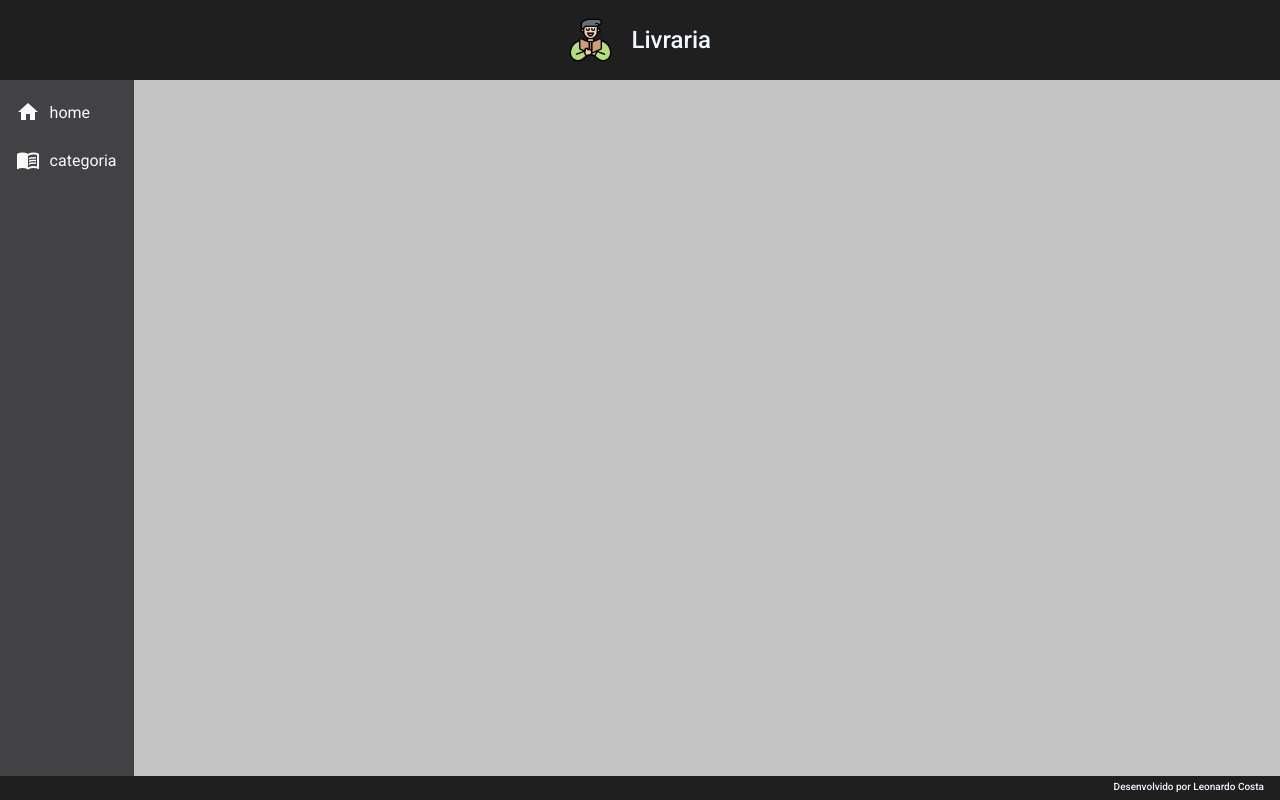
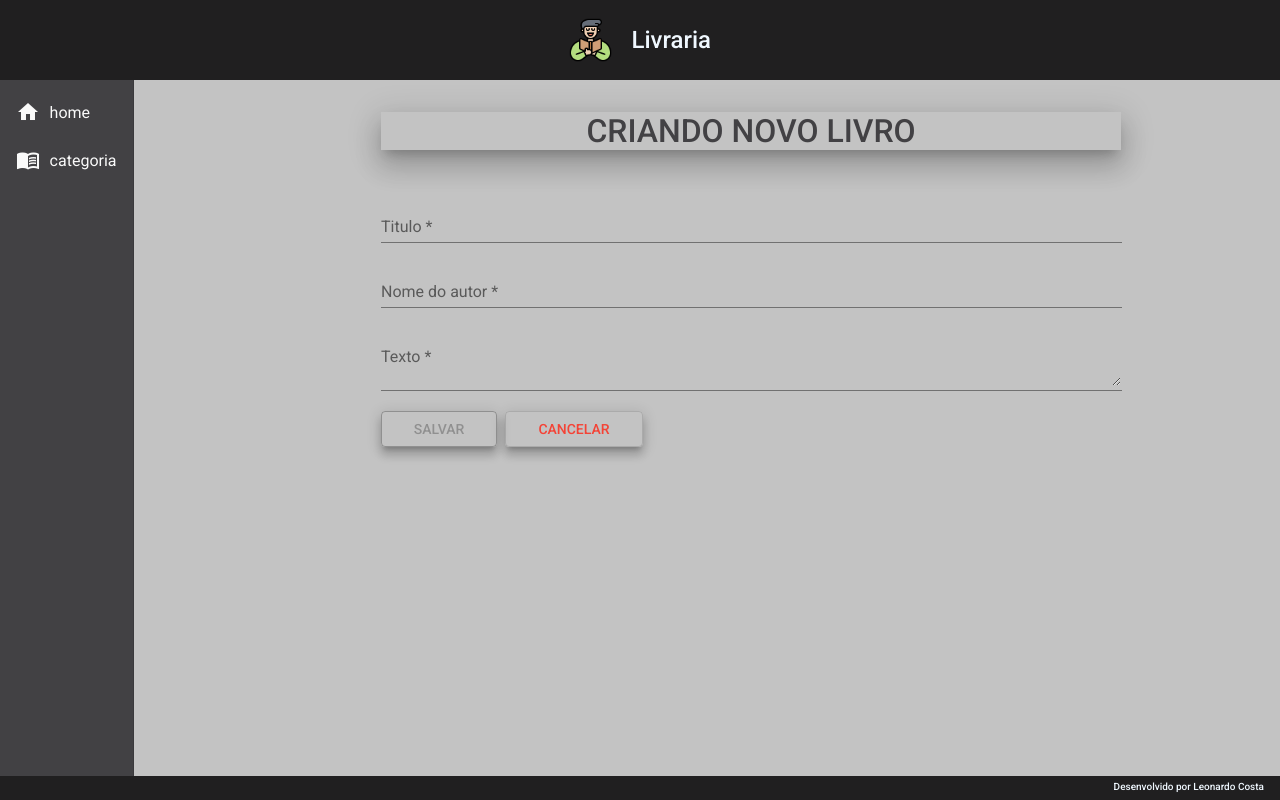
Before and after one commit to Dev-Leonardo-Costa/Livraria-front, an Angular app in the folder livraria-front/: page /categorias/1/livros/create in a window 1280 px wide. Before the commit this address led to /. Built offline with nearby package versions, Linux system fonts and the light colour scheme.

Commit message:
foi implementado o create de salvar um livro

```diff
--- a/livraria-front/src/app/app-routing.module.ts
+++ b/livraria-front/src/app/app-routing.module.ts
@@ -1,4 +1,4 @@
-
+import { LivroCreateComponent } from './components/views/livro/livro-create/livro-create.component';
 import { CategoriaUpdateComponent } from "./components/views/categoria/categoria-update/categoria-update.component";
 import { CategoriaDeleteComponent } from "./components/views/categoria/categoria-delete/categoria-delete.component";
 import { CategoriaCreateComponent } from "./components/views/categoria/categoria-create/categoria-create.component";
@@ -33,6 +33,10 @@
     path: "categorias/:id_cat/livros",
     component: LivroReadAllComponent,
   },
+  {
+    path: "categorias/:id_cat/livros/create",
+    component: LivroCreateComponent
+  },
 ];
 
 @NgModule({
--- /dev/null
+++ b/livraria-front/src/app/components/views/livro/livro-create/livro-create.component.css
@@ -0,0 +1,27 @@
+form{
+    text-align: center;
+    width: 70%;
+    margin: 2rem auto 0 auto;
+}
+
+h2{
+    font-size: 2rem;
+    font-weight: 500;
+    margin-bottom: 3rem;
+    color: #424144;
+}
+
+.form{
+    width: 100%;
+}
+
+.buttons{
+    width: 100%;
+    text-align: start;
+}
+
+button{
+    margin-right: .5rem;
+    padding-right: 2rem;
+    padding-left: 2rem;
+}
--- /dev/null
+++ b/livraria-front/src/app/components/views/livro/livro-create/livro-create.component.html
@@ -0,0 +1,27 @@
+<form>
+    <H2 class="mat-elevation-z17">CRIANDO NOVO LIVRO</H2>
+
+    <mat-form-field class="form">
+        <mat-label>Titulo</mat-label>
+        <input matInput [(ngModel)]="livro.titulo" [formControl]="titulo" required type="text" name="titulo" placeholder="Ex. Spring boot com Angular 10" maxlength="100">
+        <mat-error *ngIf="titulo.invalid">{{ getMessage() }}</mat-error>
+    </mat-form-field>
+
+    <mat-form-field class="form">
+        <mat-label>Nome do autor</mat-label>
+        <input matInput [(ngModel)]="livro.nome_autor" [formControl]="nome_autor" required type="text" name="nome_autor" placeholder="Ex. Leonardo Costa" maxlength="100">
+        <mat-error *ngIf="nome_autor.invalid">{{ getMessage() }}</mat-error>
+    </mat-form-field>
+
+    <mat-form-field class="form">
+        <mat-label>Texto</mat-label>
+        <textarea matInput [(ngModel)]="livro.texto" [formControl]="texto" required type="text" name="texto" placeholder="Ex. Lorem ipsum" maxlength="2000000"></textarea>
+        <mat-error *ngIf="texto.invalid">{{ getMessage() }}</mat-error>
+    </mat-form-field>
+
+    <div class="buttons">
+        <button (click)="salvar()" [disabled]="getMessage()" class="mat-elevation-z8" mat-stroked-button color="primary">SALVAR</button>
+        <button class="mat-elevation-z8" mat-stroked-button color="warn">CANCELAR</button>
+    </div>
+
+</form>
--- /dev/null
+++ b/livraria-front/src/app/components/views/livro/livro-create/livro-create.component.ts
@@ -0,0 +1,63 @@
+import { Livro } from "./../livro.model";
+import { ActivatedRoute, Router } from "@angular/router";
+import { LivroService } from "./../livro.service";
+import { Component, OnInit } from "@angular/core";
+import { FormControl, Validators } from "@angular/forms";
+
+@Component({
+  selector: "app-livro-create",
+  templateUrl: "./livro-create.component.html",
+  styleUrls: ["./livro-create.component.css"],
+})
+export class LivroCreateComponent implements OnInit {
+  id_cat: String = "";
+
+  livro: Livro = {
+    id: "",
+    titulo: "",
+    nome_autor: "",
+    texto: "",
+  };
+
+  titulo = new FormControl("", [Validators.minLength(3)]);
+  nome_autor = new FormControl("", [Validators.minLength(3)]);
+  texto = new FormControl("", [Validators.minLength(10)]);
+
+  constructor(
+    private service: LivroService,
+    private route: ActivatedRoute,
+    private router: Router
+  ) {}
+
+  ngOnInit(): void {
+    this.id_cat = this.route.snapshot.paramMap.get("id_cat")!;
+  }
+
+  salvar(): void {
+    this.service.salvar(this.livro, this.id_cat).subscribe(
+      (resposta) => {
+        this.router.navigate([`categorias/${this.id_cat}/livros`]);
+        this.service.mensagem("Livro criado com sucesso!");
+      },
+      (err) => {
+        this.router.navigate([`categorias/${this.id_cat}/livros`]);
+        this.service.mensagem("Erro ao criar novo livro! Tente mais tarde");
+      }
+    );
+  }
+
+  getMessage() {
+    if (this.titulo.invalid) {
+      return "O campo TITULO deve conter entre 3 a 100 caracteres";
+    }
+
+    if (this.nome_autor.invalid) {
+      return "O campo NOME DO AUTOR deve conter entre 3 a 100 caracteres";
+    }
+
+    if (this.texto.invalid) {
+      return "O campo TEXTO deve conter entre 10 a 2.000.000 caracteres";
+    }
+    return false;
+  }
+}
--- a/livraria-front/src/app/components/views/livro/livro-read-all/livro-read-all.component.html
+++ b/livraria-front/src/app/components/views/livro/livro-read-all/livro-read-all.component.html
@@ -3,7 +3,7 @@
       <h2 class="mat-elevation-z17"><Label>LIVROS</Label></h2>
     </div>
 
-    <button class="mat-elevation-z8 button" mat-raised-button color="warn">
+    <button class="mat-elevation-z8 button" (click)="navegarParaCriarUmNovoLivro()" mat-raised-button color="warn">
       ADICIONAR NOVO LIVRO
     </button>
 
--- a/livraria-front/src/app/components/views/livro/livro-read-all/livro-read-all.component.ts
+++ b/livraria-front/src/app/components/views/livro/livro-read-all/livro-read-all.component.ts
@@ -1,4 +1,4 @@
-import { ActivatedRoute } from "@angular/router";
+import { ActivatedRoute, Router } from "@angular/router";
 import { LivroService } from "./../livro.service";
 import { Component, OnInit } from "@angular/core";
 import { Livro } from "../livro.model";
@@ -15,7 +15,11 @@
 
   livros: Livro[] = [];
 
-  constructor(private service: LivroService, private route: ActivatedRoute) {}
+  constructor(
+    private service: LivroService,
+    private route: ActivatedRoute,
+    private router: Router
+    ){ }
 
   ngOnInit(): void {
     this.id_cat = this.route.snapshot.paramMap.get("id_cat")!;
@@ -27,7 +31,11 @@
       .buscarTodosOsLivrosPorCategoria(this.id_cat)
       .subscribe((resposta) => {
         this.livros = resposta;
-        console.log(this.livros)
+        console.log(this.livros);
       });
   }
+
+  navegarParaCriarUmNovoLivro(): void {
+    this.router.navigate([`categorias/${this.id_cat}/livros/create`])
+  }
 }
--- a/livraria-front/src/app/components/views/livro/livro.model.ts
+++ b/livraria-front/src/app/components/views/livro/livro.model.ts
@@ -2,5 +2,5 @@
     id?: String,
     titulo: String,
     nome_autor: String,
-    text: String
+    texto: String
 }
--- a/livraria-front/src/app/components/views/livro/livro.service.ts
+++ b/livraria-front/src/app/components/views/livro/livro.service.ts
@@ -3,18 +3,35 @@
 import { Livro } from './livro.model';
 import { Observable } from 'rxjs';
 import { Injectable } from '@angular/core';
+import { MatSnackBar } from '@angular/material/snack-bar';
 
 @Injectable({
   providedIn: 'root'
 })
 export class LivroService {
 
-  baseUrl = environment.baseUrl
+  baseUrl: String = environment.baseUrl
 
-  constructor(private http: HttpClient) { }
+  constructor(
+    private http: HttpClient,
+    private _snack: MatSnackBar
+    ) { }
 
   buscarTodosOsLivrosPorCategoria(id_cat: String): Observable<Livro[]>{
     const url = `${this.baseUrl}/livros?categoria=${id_cat}`
     return this.http.get<Livro[]>(url)
   }
+
+  salvar(livro: Livro, id_cat: String): Observable<Livro>{
+    const url = `${this.baseUrl}/livros?categoria=${id_cat}`
+    return this.http.post<Livro>(url, livro)
+  }
+
+  mensagem(mensagemErro: String): void {
+    this._snack.open(`${mensagemErro}`, "OK", {
+      horizontalPosition: "end",
+      verticalPosition: "top",
+      duration: 3000,
+    });
+  }
 }
```
Also changed, not shown: livraria-front/src/app/app.module.ts (+8 -5 lines).
